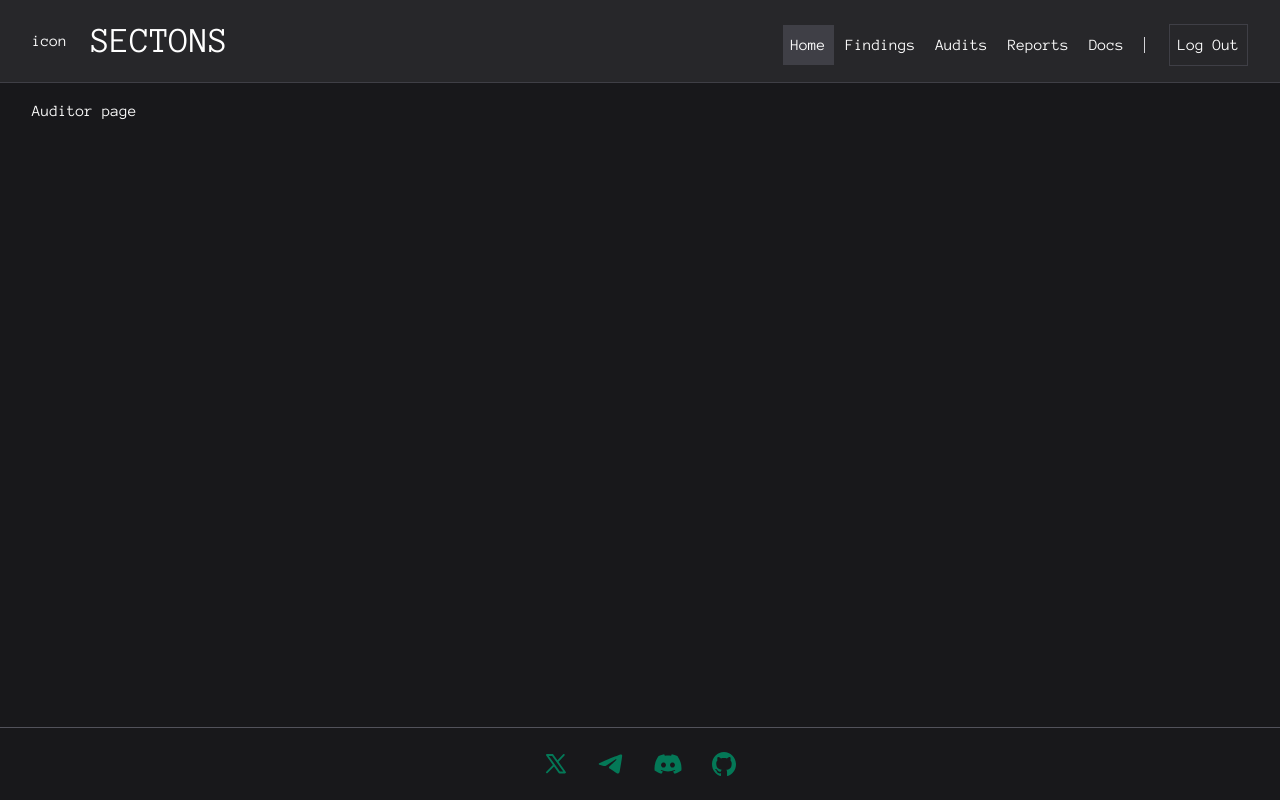
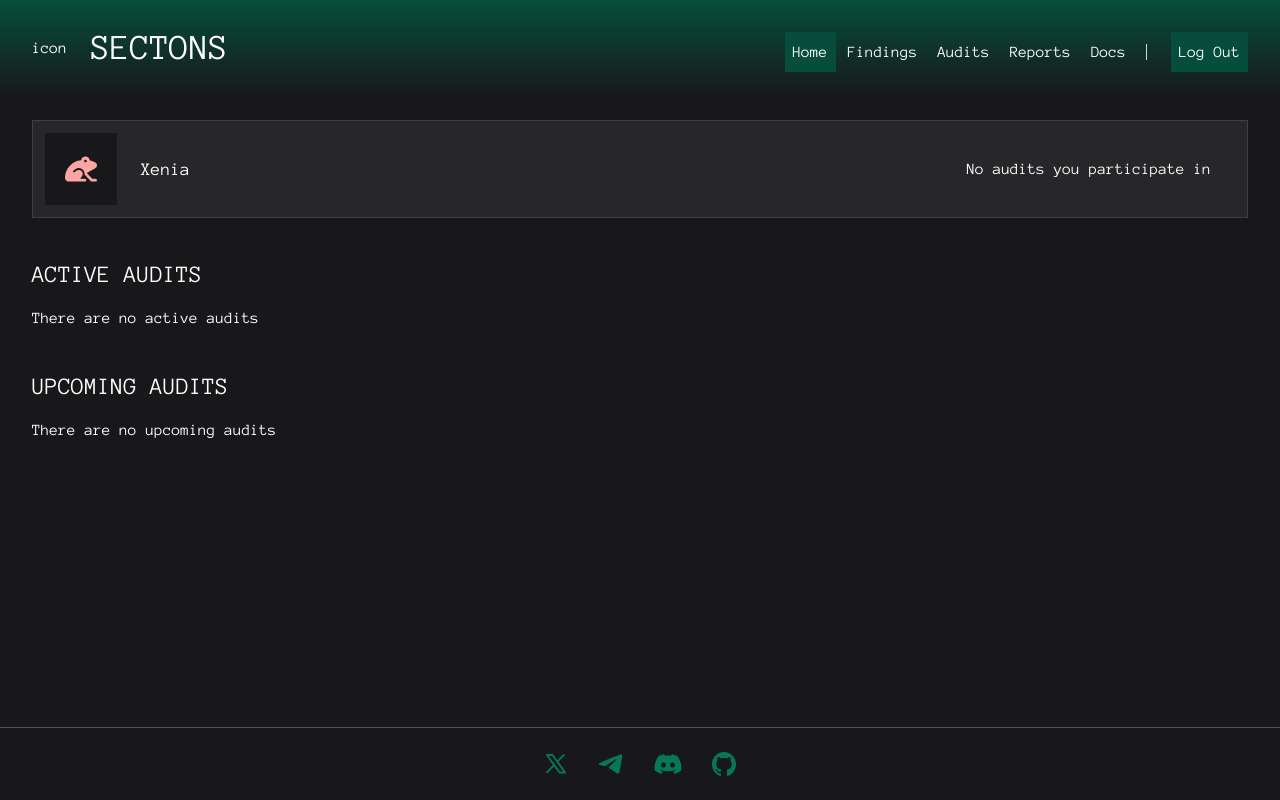
Before and after one commit to s3ctons/website, a Next.js app: page /auditor in a window 1280 px wide. Built offline with nearby package versions, Linux system fonts and the light colour scheme.

Commit message:
Auditor page header is styled

```diff
--- a/src/app/auditor/layout.tsx
+++ b/src/app/auditor/layout.tsx
@@ -9,7 +9,7 @@ export default function AuditorLayout({
   return (
     <div className="flex h-dvh flex-col">
       <AuditorHeader />
-      <div className="container mx-auto grow p-4 sm:px-6 lg:px-8">
+      <div className="container mx-auto mt-2 grow p-4 sm:px-6 lg:px-8">
         {children}
       </div>
       <Footer />
--- a/src/app/auditor/page.tsx
+++ b/src/app/auditor/page.tsx
@@ -1,3 +1,27 @@
+import { FaFrog } from "react-icons/fa"
+
 export default function AuditorPage() {
-  return <>Auditor page</>
+  return (
+    <section className="flex flex-col gap-6">
+      <div className="flex flex-col justify-between gap-4 border border-secondary-700 bg-secondary-800 p-3 sm:flex-row sm:items-center sm:gap-2">
+        <div className="flex items-center gap-6 sm:justify-between">
+          <div className="bg-secondary-900 p-5">
+            <FaFrog className="size-8 text-red-300" />
+          </div>
+          <div className="text-lg">Xenia</div>
+        </div>
+        <div className="sm:pr-6">No audits you participate in</div>
+      </div>
+
+      <div>
+        <div className="py-4 text-2xl">ACTIVE AUDITS</div>
+        <div>There are no active audits</div>
+      </div>
+
+      <div>
+        <div className="py-4 text-2xl">UPCOMING AUDITS</div>
+        <div>There are no upcoming audits</div>
+      </div>
+    </section>
+  )
 }
--- a/src/components/AuditorHeader.tsx
+++ b/src/components/AuditorHeader.tsx
@@ -33,8 +33,8 @@ export const AuditorHeader = () => {
     return () => document.body.removeEventListener("click", closeMobileMenu)
   }, [])
   return (
-    <header className="flex w-full flex-wrap border-b border-secondary-700 bg-secondary-800 md:flex-nowrap md:justify-start">
-      <nav className="container mx-auto p-4 sm:px-6 md:flex md:items-center md:justify-between md:gap-3 lg:px-8">
+    <header className="flex w-full flex-wrap bg-gradient-to-b from-primary-900 to-secondary-900 md:flex-nowrap md:justify-start">
+      <nav className="container mx-auto px-4 py-6 sm:px-6 md:flex md:items-center md:justify-between md:gap-3 lg:px-8">
         <div
           ref={mobileMenuRef}
           className="flex items-center justify-between gap-x-1"
@@ -49,14 +49,14 @@ export const AuditorHeader = () => {
           {isMobileMenuOpen ? (
             <button
               onClick={() => setIsMobileMenuOpen(false)}
-              className="flex size-9 items-center justify-center border border-secondary-700 font-medium hover:bg-secondary-700 focus:bg-secondary-700 focus:outline-none md:hidden"
+              className="flex size-9 items-center justify-center border border-secondary-300 font-medium text-secondary-300 hover:bg-primary-800 md:hidden"
             >
               <Cross />
             </button>
           ) : (
             <button
               onClick={() => setIsMobileMenuOpen(true)}
-              className="flex size-9 items-center justify-center border border-secondary-700 font-medium hover:bg-secondary-700 focus:bg-secondary-700 focus:outline-none md:hidden"
+              className="flex size-9 items-center justify-center border border-secondary-300 font-medium text-secondary-300 hover:bg-primary-900 md:hidden"
             >
               <Bars />
             </button>
@@ -71,7 +71,7 @@ export const AuditorHeader = () => {
               <div className="grow">
                 <div className="flex flex-col gap-1 md:flex-row md:items-center md:justify-end">
                   <Link
-                    className={`${pathname === "/auditor" && "bg-secondary-700"} flex items-center p-2 hover:bg-secondary-700`}
+                    className={`${pathname === "/auditor" && "bg-primary-900"} flex items-center p-2 hover:bg-primary-900`}
                     href="/auditor"
                   >
                     <FaHouseUser className="me-3 shrink-0 md:hidden" />
@@ -79,7 +79,7 @@ export const AuditorHeader = () => {
                   </Link>
 
                   <Link
-                    className={`${pathname === "/auditor/findings" && "bg-secondary-700"} flex items-center p-2 hover:bg-secondary-700`}
+                    className={`${pathname === "/auditor/findings" && "bg-primary-900"} flex items-center p-2 hover:bg-primary-900`}
                     href="/auditor/findings"
                   >
                     <FaClipboardList className="me-3 shrink-0 md:hidden" />
@@ -87,7 +87,7 @@ export const AuditorHeader = () => {
                   </Link>
 
                   <Link
-                    className={`${pathname === "/auditor/audits" && "bg-secondary-700"} flex items-center p-2 hover:bg-secondary-700`}
+                    className={`${pathname === "/auditor/audits" && "bg-primary-900"} flex items-center p-2 hover:bg-primary-900`}
                     href="/auditor/audits"
                   >
                     <FaFont className="me-3 shrink-0 md:hidden" />
@@ -95,7 +95,7 @@ export const AuditorHeader = () => {
                   </Link>
 
                   <Link
-                    className={`${pathname === "/auditor/reports" && "bg-secondary-700"} flex items-center p-2 hover:bg-secondary-700`}
+                    className={`${pathname === "/auditor/reports" && "bg-primary-900"} flex items-center p-2 hover:bg-primary-900`}
                     href="/auditor/reports"
                   >
                     <FaClipboardCheck className="me-3 shrink-0 md:hidden" />
@@ -103,7 +103,7 @@ export const AuditorHeader = () => {
                   </Link>
 
                   <Link
-                    className={`${pathname === "/auditor/docs" && "bg-secondary-700"} flex items-center p-2 hover:bg-secondary-700`}
+                    className={`${pathname === "/auditor/docs" && "bg-primary-900"} flex items-center p-2 hover:bg-primary-900`}
                     href="/auditor/docs"
                   >
                     <FaFileAlt className="me-3 shrink-0 md:hidden" />
@@ -113,11 +113,11 @@ export const AuditorHeader = () => {
               </div>
 
               <div className="my-2 md:mx-2 md:my-0">
-                <div className="h-px w-full bg-secondary-700 md:h-4 md:w-px md:bg-secondary-300"></div>
+                <div className="h-px w-full bg-secondary-300 md:h-4 md:w-px"></div>
               </div>
 
               <Link
-                className="mt-2 self-start border border-secondary-700 bg-secondary-800 p-2 font-medium shadow-sm hover:bg-secondary-700 md:ml-3 md:mt-0"
+                className="mt-2 self-start bg-primary-900 p-2 font-medium hover:bg-primary-800 md:ml-3 md:mt-0"
                 href="/auditor/logout"
               >
                 Log Out
```
